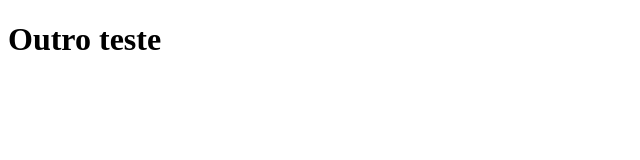
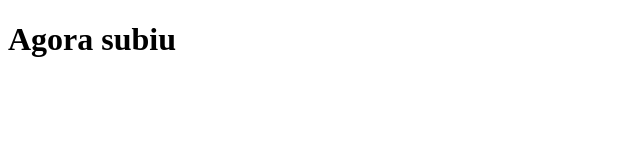
Before and after one commit to rafaeldgeo/clone-tabnews, a Next.js app: page / in a window 1280 px wide. Shown: the top 160 px of the page, without its empty margins (0-640 px from the left). Built offline with nearby package versions, Linux system fonts and the light colour scheme.

Commit message:
modifica a frase

```diff
--- a/pages/index.js
+++ b/pages/index.js
@@ -1,5 +1,5 @@
 function Home(){
-    return <h1>Outro teste</h1>
+    return <h1>Agora subiu</h1>
 }
 
 export default Home;
```
